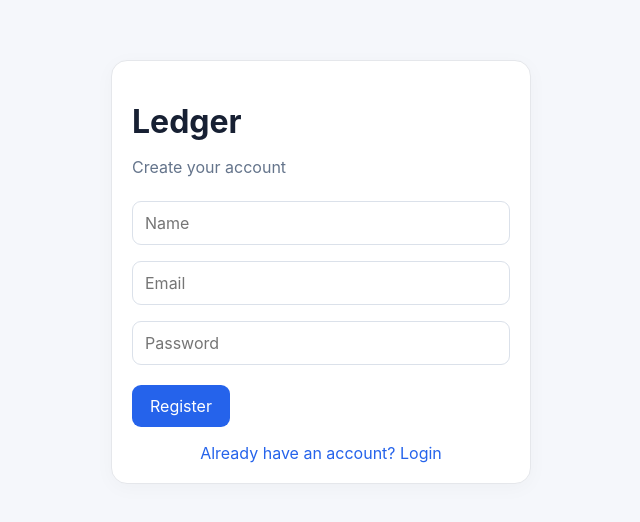
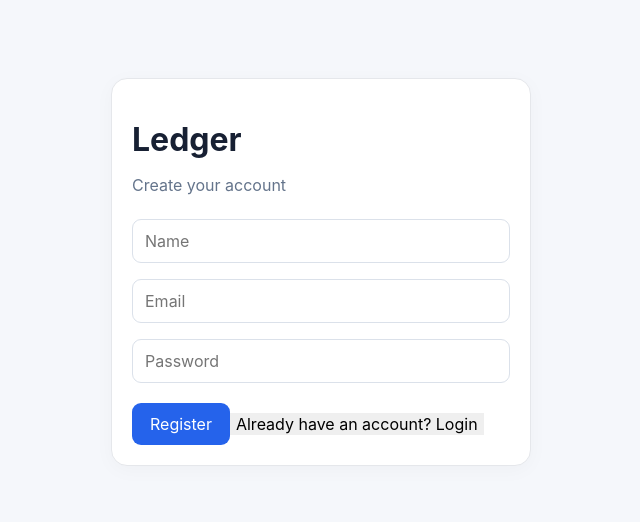
Before and after one commit to danish78691223/ledger, a React (Vite) app in the folder frontend/: page /register in a window 1280 px wide. Shown: the part 120-642 px from the top of the page, without its empty margins (319-959 px from the left). Built offline with nearby package versions, Linux system fonts and the light colour scheme; no server answers.

Commit message:
Improve routing and expense flows

```diff
--- a/frontend/src/pages/Auth.jsx
+++ b/frontend/src/pages/Auth.jsx
@@ -1,2 +1,97 @@
-import { useState } from 'react'; import { useAuth } from '../context/AuthContext'; import { Navigate, useLocation, useNavigate } from 'react-router-dom';
-export default function Auth({ mode }) { const {user,login,register}=useAuth(); const nav=useNavigate(); const loc=useLocation(); const [form,setForm]=useState({name:'',email:'',password:''}); const [error,setError]=useState(''); if(user)return <Navigate to="/"/>; const submit=async e=>{e.preventDefault();setError('');try{mode==='login'?await login({email:form.email,password:form.password}):await register(form);nav(loc.state?.from||'/');}catch(x){setError(x.response?.data?.message||'Something went wrong')}}; return <div className="auth"><form className="card authbox" onSubmit={submit}><h1>Ledger</h1><p className="muted">{mode==='login'?'Login to your account':'Create your account'}</p>{mode==='register'&&<input placeholder="Name" value={form.name} onChange={e=>setForm({...form,name:e.target.value})} required/>}<input type="email" placeholder="Email" value={form.email} onChange={e=>setForm({...form,email:e.target.value})} required/><input type="password" placeholder="Password" value={form.password} onChange={e=>setForm({...form,password:e.target.value})} required minLength="6"/>{error&&<div className="error">{error}</div>}<button className="primary">{mode==='login'?'Login':'Register'}</button><a onClick={()=>nav(mode==='login'?'/register':'/login')}>{mode==='login'?'Create account':'Already have an account? Login'}</a></form></div> }
+import { useState } from 'react';
+import { Navigate, useLocation, useNavigate } from 'react-router-dom';
+import { useAuth } from '../context/AuthContext';
+
+export default function Auth({ mode }) {
+  const { user, login, register } = useAuth();
+  const nav = useNavigate();
+  const loc = useLocation();
+  const [form, setForm] = useState({ name: '', email: '', password: '' });
+  const [error, setError] = useState('');
+  const [submitting, setSubmitting] = useState(false);
+
+  if (user) return <Navigate to="/" replace />;
+
+  const target = typeof loc.state?.from === 'string' && loc.state.from.startsWith('/')
+    ? loc.state.from
+    : '/';
+
+  const submit = async (event) => {
+    event.preventDefault();
+    setError('');
+    setSubmitting(true);
+
+    try {
+      if (mode === 'login') {
+        await login({ email: form.email.trim(), password: form.password });
+      } else {
+        await register({
+          name: form.name.trim(),
+          email: form.email.trim(),
+          password: form.password
+        });
+      }
+
+      nav(target, { replace: true });
+    } catch (error) {
+      setError(error.response?.data?.message || 'Unable to complete the request. Please try again.');
+    } finally {
+      setSubmitting(false);
+    }
+  };
+
+  const switchMode = () => {
+    nav(mode === 'login' ? '/register' : '/login', {
+      replace: true,
+      state: loc.state
+    });
+  };
+
+  return (
+    <div className="auth">
+      <form className="card authbox" onSubmit={submit}>
+        <h1>Ledger</h1>
+        <p className="muted">{mode === 'login' ? 'Login to your account' : 'Create your account'}</p>
+
+        {mode === 'register' && (
+          <input
+            placeholder="Name"
+            value={form.name}
+            onChange={(e) => setForm({ ...form, name: e.target.value })}
+            autoComplete="name"
+            required
+          />
+        )}
+
+        <input
+          type="email"
+          placeholder="Email"
+          value={form.email}
+          onChange={(e) => setForm({ ...form, email: e.target.value })}
+          autoComplete="email"
+          required
+        />
+
+        <input
+          type="password"
+          placeholder="Password"
+          value={form.password}
+          onChange={(e) => setForm({ ...form, password: e.target.value })}
+          autoComplete={mode === 'login' ? 'current-password' : 'new-password'}
+          minLength="6"
+          required
+        />
+
+        {error && <div className="error">{error}</div>}
+
+        <button className="primary" type="submit" disabled={submitting}>
+          {submitting ? 'Please wait...' : mode === 'login' ? 'Login' : 'Register'}
+        </button>
+
+        <button className="link-button" type="button" onClick={switchMode}>
+          {mode === 'login' ? 'Create account' : 'Already have an account? Login'}
+        </button>
+      </form>
+    </div>
+  );
+}
```
